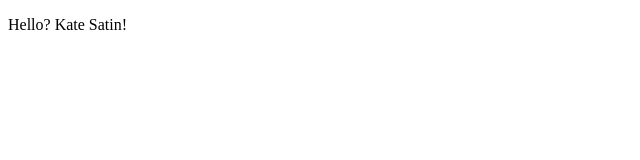
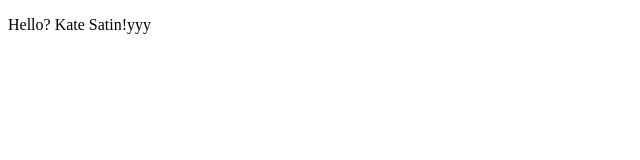
Before and after one commit to Xelen/project, a plain HTML site: page index.html in a window 1280 px wide. Shown: the full height of the page, 0-640 px from the left. Drawn offline with Linux system fonts and the light colour scheme.

Commit message:
Update index.html

```diff
--- a/index.html
+++ b/index.html
@@ -8,7 +8,7 @@
 </head>
 
 <body>
-    <p>Hello? Kate Satin!</p>
+    <p>Hello? Kate Satin!ууу</p>
     <div></div>
     <div></div>
 
```
